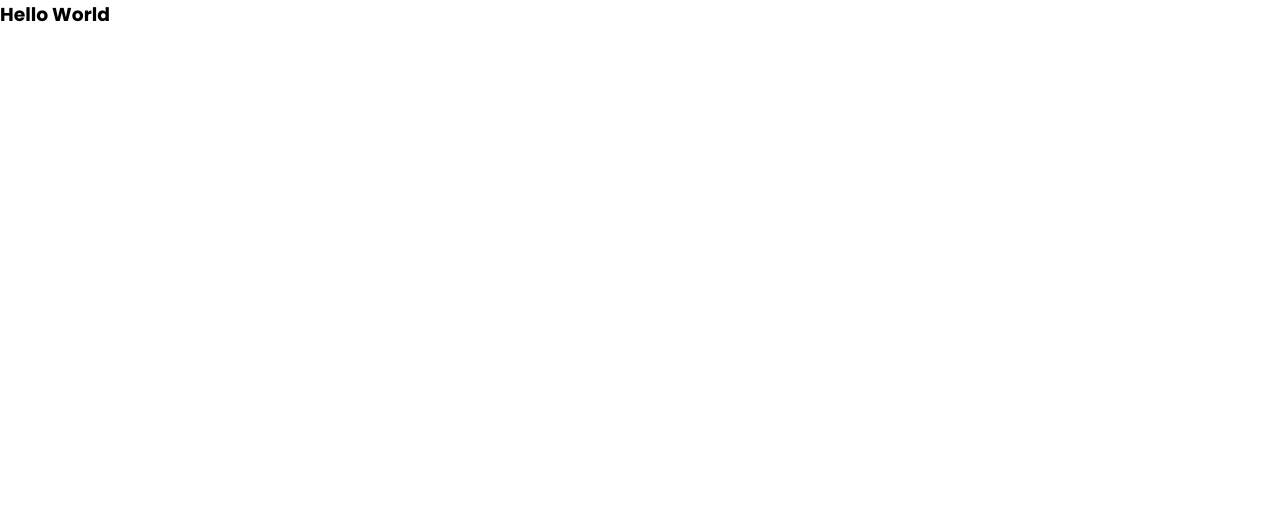
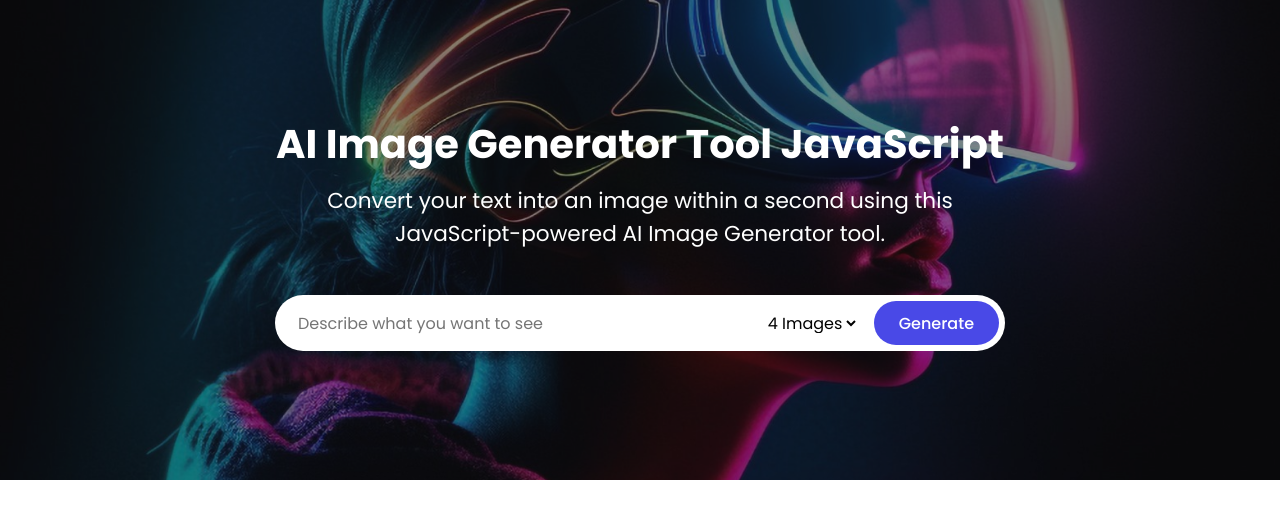
Before and after one commit to suzandev/AI-Image-Generation, a plain HTML site: page index.html in a window 1280 px wide. Drawn offline with Linux system fonts and the light colour scheme.

Commit message:
image generator create header html and css

```diff
--- a/index.html
+++ b/index.html
@@ -7,6 +7,30 @@
     <link rel="stylesheet" href="./style.css" />
   </head>
   <body>
-    <h3>Hello World</h3>
+    <section class="image_generator">
+      <div class="content">
+        <h1>AI Image Generator Tool JavaScript</h1>
+        <p>
+          Convert your text into an image within a second using this
+          JavaScript-powered AI Image Generator tool.
+        </p>
+        <form action="#" class="generate_form">
+          <input
+            type="text"
+            class="prompt_input"
+            placeholder="Describe what you want to see"
+            required />
+          <div class="controls">
+            <select class="img_quantity">
+              <option value="1">1 Images</option>
+              <option value="2">2 Images</option>
+              <option value="3">3 Images</option>
+              <option value="4" selected>4 Images</option>
+            </select>
+            <button type="submit" class="generate_btn">Generate</button>
+          </div>
+        </form>
+      </div>
+    </section>
   </body>
 </html>
--- a/style.css
+++ b/style.css
@@ -7,3 +7,91 @@
   box-sizing: border-box;
   font-family: "Poppins", sans-serif;
 }
+
+.image_generator {
+  height: 60vh;
+  display: flex;
+  position: relative;
+  align-items: center;
+  justify-content: center;
+  background: url("./images/bg.jpg");
+  background-size: cover;
+  background-position: center;
+}
+
+.image_generator::before {
+  content: "";
+  position: absolute;
+  left: 0;
+  top: 0;
+  width: 100%;
+  height: 100%;
+  opacity: 0.5;
+  background: #121212;
+}
+
+.image_generator .content {
+  color: #fff;
+  padding: 0 15px;
+  max-width: 760px;
+  text-align: center;
+  position: relative;
+}
+
+.image_generator h1 {
+  font-size: 2.5rem;
+  font-weight: 700;
+}
+
+.image_generator p {
+  font-size: 1.35rem;
+  margin-top: 10px;
+}
+
+.image_generator .generate_form {
+  height: 56px;
+  width: 100%;
+  display: flex;
+  padding: 6px;
+  margin: 45px 0 15px;
+  align-items: center;
+  justify-content: space-between;
+  background: #fff;
+  border-radius: 30px;
+}
+
+.image_generator .prompt_input {
+  width: 100%;
+  height: 100%;
+  font-size: 1rem;
+  outline: none;
+  border: none;
+  background: none;
+  padding: 0 17px;
+}
+
+.generate_form .controls {
+  display: flex;
+  height: 100%;
+  gap: 15px;
+}
+
+.generate_form .img_quantity {
+  outline: none;
+  border: none;
+  background: none;
+  font-size: 1rem;
+}
+
+.generate_form .generate_btn {
+  font-size: 1rem;
+  outline: none;
+  border: none;
+  color: #fff;
+  font-size: 1rem;
+  font-weight: 500;
+  padding: 0 25px;
+  cursor: pointer;
+  border-radius: 30px;
+  background: #4949e7;
+}
```
Also changed, not shown: images/bg.jpg (added), images/download.svg (added), images/img-1.jpg (added), images/img-2.jpg (added), images/img-3.jpg (added), images/img-4.jpg (added), images/loader.svg (added).
